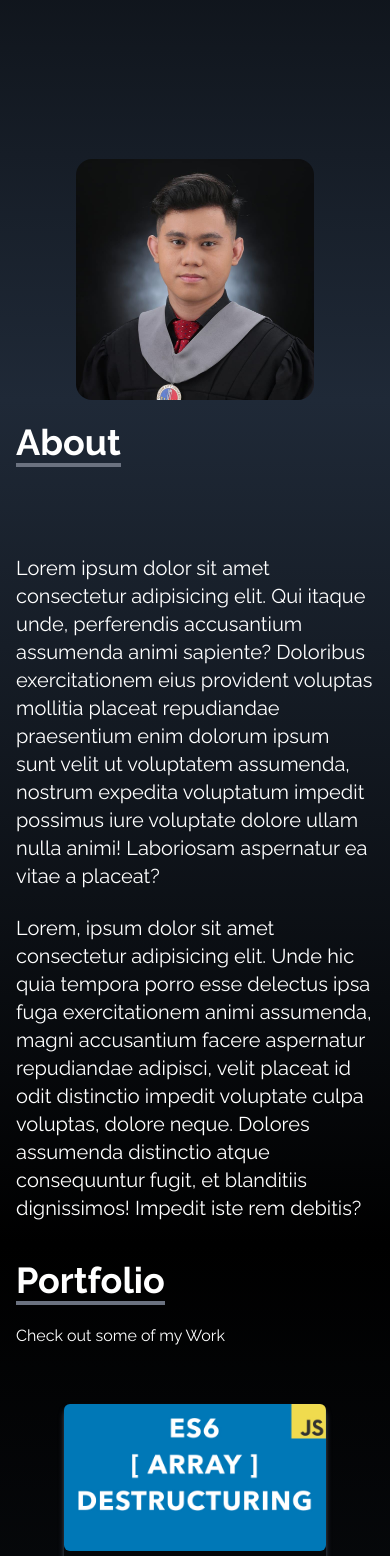
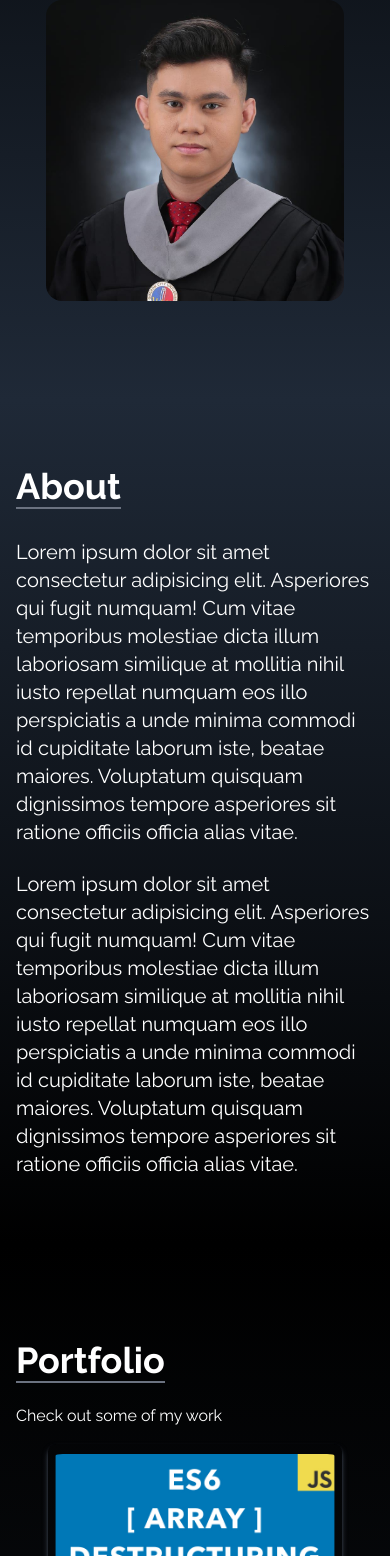
Before and after one commit to GraeonasneS/My-Portfolio, a React (Create React App) app in the folder react-portfolio/: page / in a window 390 px wide. Shown: the part 444-2000 px from the top of the page. Built offline with nearby package versions, Linux system fonts and the light colour scheme.

Commit message:
Minor Changes, Personal details

```diff
--- a/react-portfolio/public/index.html
+++ b/react-portfolio/public/index.html
@@ -3,7 +3,7 @@
   <head>
     <meta charset="utf-8" />
     <link rel="icon" href="%PUBLIC_URL%/favicon.ico" />
-    <meta name="viewport" content="width=device-width, initial-scale=1" />
+    <meta name="viewport" content="width=device-width, initial-scale=1.0" />
     <meta name="theme-color" content="#000000" />
     <meta
       name="description"
--- a/react-portfolio/src/App.js
+++ b/react-portfolio/src/App.js
@@ -1,7 +1,7 @@
 import About from "./components/About";
 import Contact from "./components/Contact";
 import Experience from "./components/Experience";
-import { Home } from "./components/Home";
+import Home from "./components/Home";
 import NavBar from "./components/NavBar";
 import Portfolio from "./components/Portfolio";
 import SocialLinks from "./components/SocialLinks";
@@ -14,6 +14,7 @@ function App() {
       <SocialLinks />
       <About />
       <Portfolio />
+      <div className="py-10 bg-gray-800"></div>
       <Experience />
       <Contact />
     </div>
--- a/react-portfolio/src/components/About.jsx
+++ b/react-portfolio/src/components/About.jsx
@@ -7,29 +7,29 @@ const About = () => {
       className="w-full h-screen bg-gradient-to-b from-gray-800 to-black text-white"
     >
       <div className="max-w-screen-lg p-4 mx-auto flex flex-col justify-center w-full h-full">
-        <div className="pb-3">
-          <p className="text-4xl font-bold inline border-b-4 border-gray-500">
+        <div className="pb-8">
+          <p className="text-4xl font-bold inline border-b-2 border-gray-500">
             About
           </p>
         </div>
-        <p className="text-xl mt-20">
-          Lorem ipsum dolor sit amet consectetur adipisicing elit. Qui itaque
-          unde, perferendis accusantium assumenda animi sapiente? Doloribus
-          exercitationem eius provident voluptas mollitia placeat repudiandae
-          praesentium enim dolorum ipsum sunt velit ut voluptatem assumenda,
-          nostrum expedita voluptatum impedit possimus iure voluptate dolore
-          ullam nulla animi! Laboriosam aspernatur ea vitae a placeat?
+        <p className="text-xl">
+          Lorem ipsum dolor sit amet consectetur adipisicing elit. Asperiores
+          qui fugit numquam! Cum vitae temporibus molestiae dicta illum
+          laboriosam similique at mollitia nihil iusto repellat numquam eos illo
+          perspiciatis a unde minima commodi id cupiditate laborum iste, beatae
+          maiores. Voluptatum quisquam dignissimos tempore asperiores sit
+          ratione officiis officia alias vitae.
         </p>
 
         <br />
 
         <p className="text-xl">
-          Lorem, ipsum dolor sit amet consectetur adipisicing elit. Unde hic
-          quia tempora porro esse delectus ipsa fuga exercitationem animi
-          assumenda, magni accusantium facere aspernatur repudiandae adipisci,
-          velit placeat id odit distinctio impedit voluptate culpa voluptas,
-          dolore neque. Dolores assumenda distinctio atque consequuntur fugit,
-          et blanditiis dignissimos! Impedit iste rem debitis?
+          Lorem ipsum dolor sit amet consectetur adipisicing elit. Asperiores
+          qui fugit numquam! Cum vitae temporibus molestiae dicta illum
+          laboriosam similique at mollitia nihil iusto repellat numquam eos illo
+          perspiciatis a unde minima commodi id cupiditate laborum iste, beatae
+          maiores. Voluptatum quisquam dignissimos tempore asperiores sit
+          ratione officiis officia alias vitae.
         </p>
       </div>
     </div>
--- a/react-portfolio/src/components/Contact.jsx
+++ b/react-portfolio/src/components/Contact.jsx
@@ -4,10 +4,10 @@ const Contact = () => {
   return (
     <div
       name="contact"
-      className="w-full h-screen bg-gradient-to-b from-black to-gray-800 p-4 text-white"
+      className="w-full h-screen bg-gradient-to-b from-black to-gray-800 p-4 text-white pt-20"
     >
       <div className="flex flex-col p-4 justify-center max-w-screen-lg mx-auto h-full">
-        <div className="pb-8">
+        <div className="pb-2">
           <p className="text-4xl font-bold inline border-b-4 border-gray-500">
             Contact
           </p>
@@ -33,7 +33,7 @@ const Contact = () => {
             />
             <textarea
               name="message"
-              rows="10"
+              rows="8"
               className="p-2 bg-transparent border-2 rounded-md text-white focus:outline-none"
               placeholder="Enter your message"
             ></textarea>
--- a/react-portfolio/src/components/Experience.jsx
+++ b/react-portfolio/src/components/Experience.jsx
@@ -49,11 +49,11 @@ const Experience = () => {
   return (
     <div
       name="experience"
-      className="bg-gradient-to-b from-gray-800 to-black w-full h-screen"
+      className="bg-gradient-to-b from-gray-800 to-black w-full h-screen pt-20"
     >
       <div className="max-w-screen-lg mx-auto p-4 flex flex-col justify-center w-full h-full text-white">
         <div>
-          <p className="text-4xl font-bold border-b-4 border-gray-500 p-2 inline">
+          <p className="text-4xl font-bold border-b-2 border-gray-500 p-2 inline">
             Experience
           </p>
           <p className="py-6">These are the technologies I've worked with</p>
--- a/react-portfolio/src/components/Home.jsx
+++ b/react-portfolio/src/components/Home.jsx
@@ -7,10 +7,10 @@ export const Home = () => {
   return (
     <div
       name="home"
-      className="h-screen bg-gradient-to-b from-black to-gray-800"
+      className="h-screen bg-gradient-to-b from-black to-gray-800 "
     >
       <div className="max-w-screen-lg mx-auto flex flex-col items-center justify-center h-full px-4 md:flex-row">
-        <div className="flex flex-col justify-center h-full">
+        <div className="flex flex-col justify-center py-6">
           <h2 className="text-4xl sm:text-7xl font-bold text-white">
             I'm an aspiring developer
           </h2>
@@ -38,7 +38,7 @@ export const Home = () => {
           <img
             src={MyImage}
             alt="myProfile"
-            className="rounded-2xl mx-auto w-2/3 md:w-full"
+            className="rounded-2xl mx-auto w-5/6 md:w-full"
           />
         </div>
       </div>
--- a/react-portfolio/src/components/NavBar.jsx
+++ b/react-portfolio/src/components/NavBar.jsx
@@ -29,13 +29,13 @@ const NavBar = () => {
   ];
 
   return (
-    <div className="flex justify-between items-center w-full h-20 text-white bg-black fixed px-4">
+    <div className="flex justify-between items-center w-full h-20 text-white bg-black fixed px-4 z-50">
       <h1 className="text-5xl font-signature ml-2">Grae</h1>
       <ul className="hidden md:flex">
         {links.map(({ id, link }) => (
           <li
             key={id}
-            className="cursor-pointer capitalize font-medium text-gray-500 hover:scale-105 duration-200 pr-10"
+            className="cursor-pointer capitalize font-medium text-gray-500 hover:scale-105 hover:text-white duration-200 pr-10"
           >
             <Link to={link} smooth={true} duration={500}>
               {link}
--- a/react-portfolio/src/components/Portfolio.jsx
+++ b/react-portfolio/src/components/Portfolio.jsx
@@ -40,20 +40,20 @@ const Portfolio = () => {
       className="bg-gradient-to-b from-black to-gray-800 w-full text-white md:h-screen"
     >
       <div className="max-w-screen-lg p-4 mx-auto flex flex-col justify-center w-full h-full">
-        <div className="pb-8">
-          <p className="text-4xl font-bold inline border-b-4 border-gray-500">
+        <div className="pb-4 pt-20 md:pt-44">
+          <p className="text-4xl font-bold inline border-b-2 border-gray-500">
             Portfolio
           </p>
-          <p className="py-6">Check out some of my Work</p>
+          <p className="pt-6">Check out some of my work</p>
         </div>
 
-        <div className="grid sm:grid-cols-2 md:grid-cols-3 gap-8 px-12 sm:px-0">
+        <div className="grid sm:grid-cols-2 md:grid-cols-3 gap-8 px-8 sm:px-0">
           {portfolios.map(({ id, src }) => (
             <div key={id} className="shadow-md shadow-gray-600 rounded-lg">
               <img
                 src={src}
                 alt=""
-                className="rounded-md duration-200 hover:scale-105"
+                className="rounded-lg duration-200 hover:scale-105 scale-95 pt-1.5"
               />
               <div className="flex items-center justify-center">
                 <button className="w-1/2 px-6 py-3 m-4 duration-200 hover:scale-105">
```
Also changed, not shown: react-portfolio/src/components/SocialLinks.jsx (+6 -4 lines).
